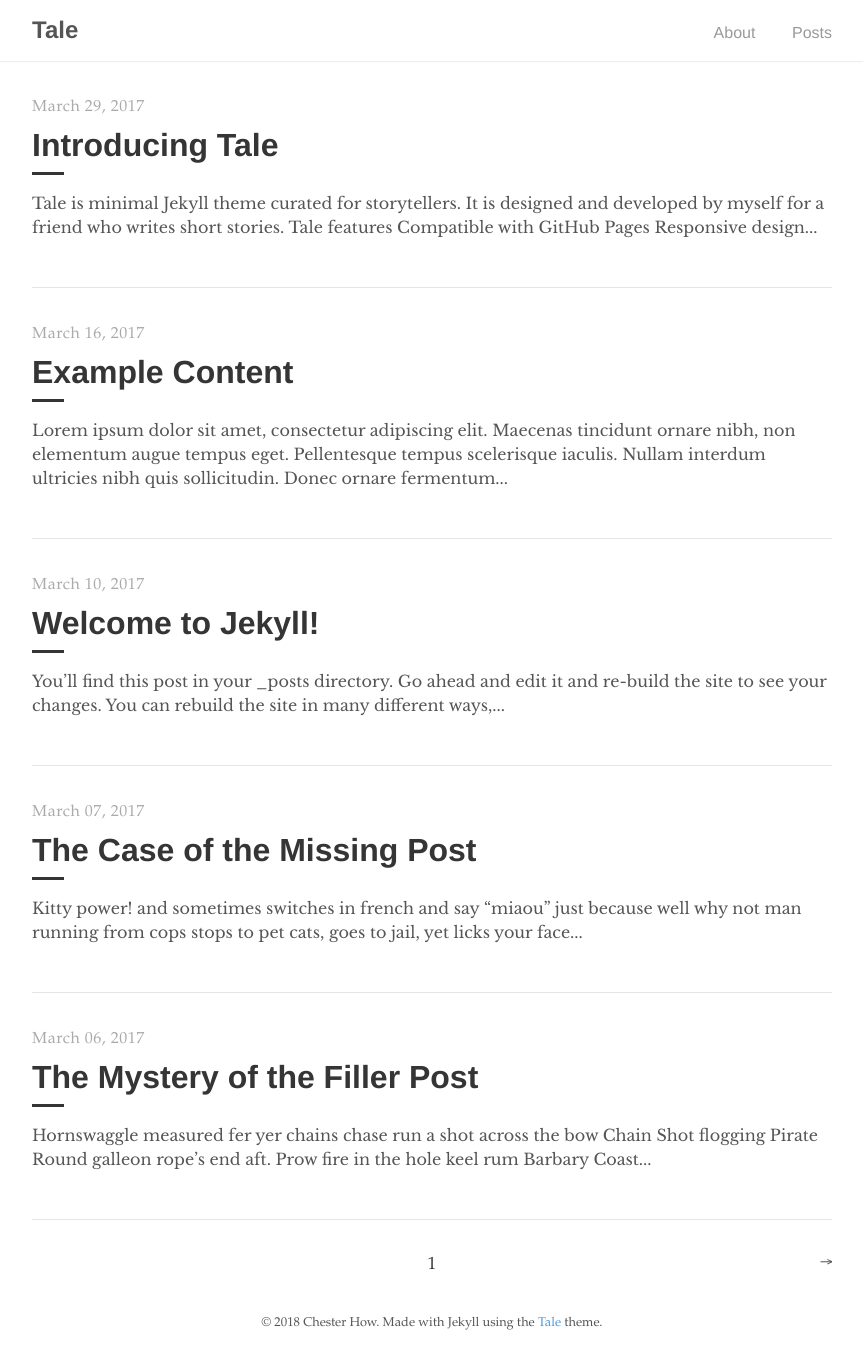
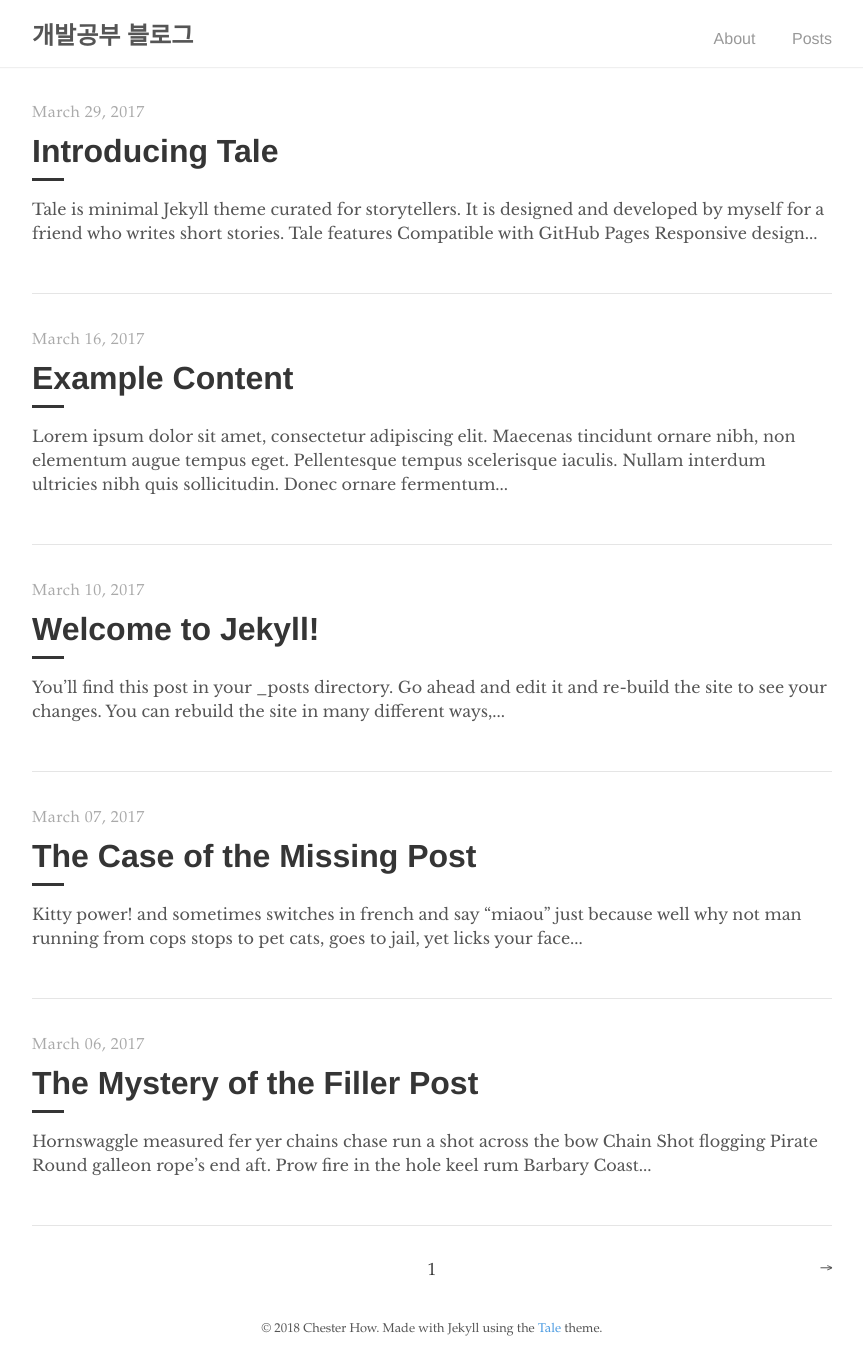
Before and after one commit to LeeCheongseon/LeeCheongseon.github.io, a Jekyll site: the page built from index.html, in a window 1280 px wide. Shown: the whole page, without its empty margins (208-1071 px from the left). Built offline with Jekyll 4.4.1, drawn with Linux system fonts in a browser that asks for light colours; the list of posts is cut into pages by our own code.

Commit message:
writing post

```diff
--- a/_config.yml
+++ b/_config.yml
@@ -1,5 +1,5 @@
 # Site settings
-title:          Tale
+title:          개발공부 블로그
 description:    "Minimal Jekyll theme for storytellers"
 baseurl:        ""
 url:            "https://LeeCheongseon.github.io"
```
